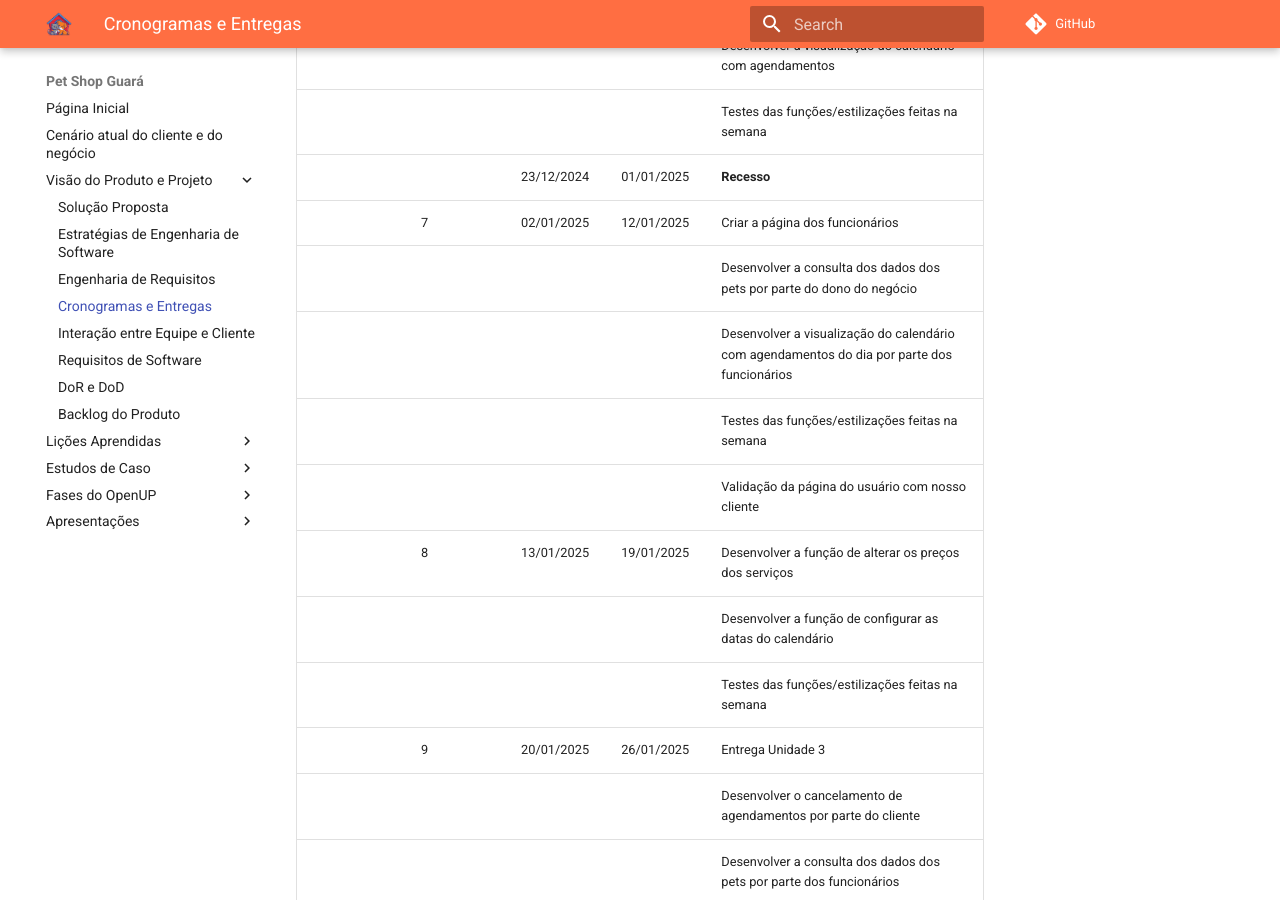
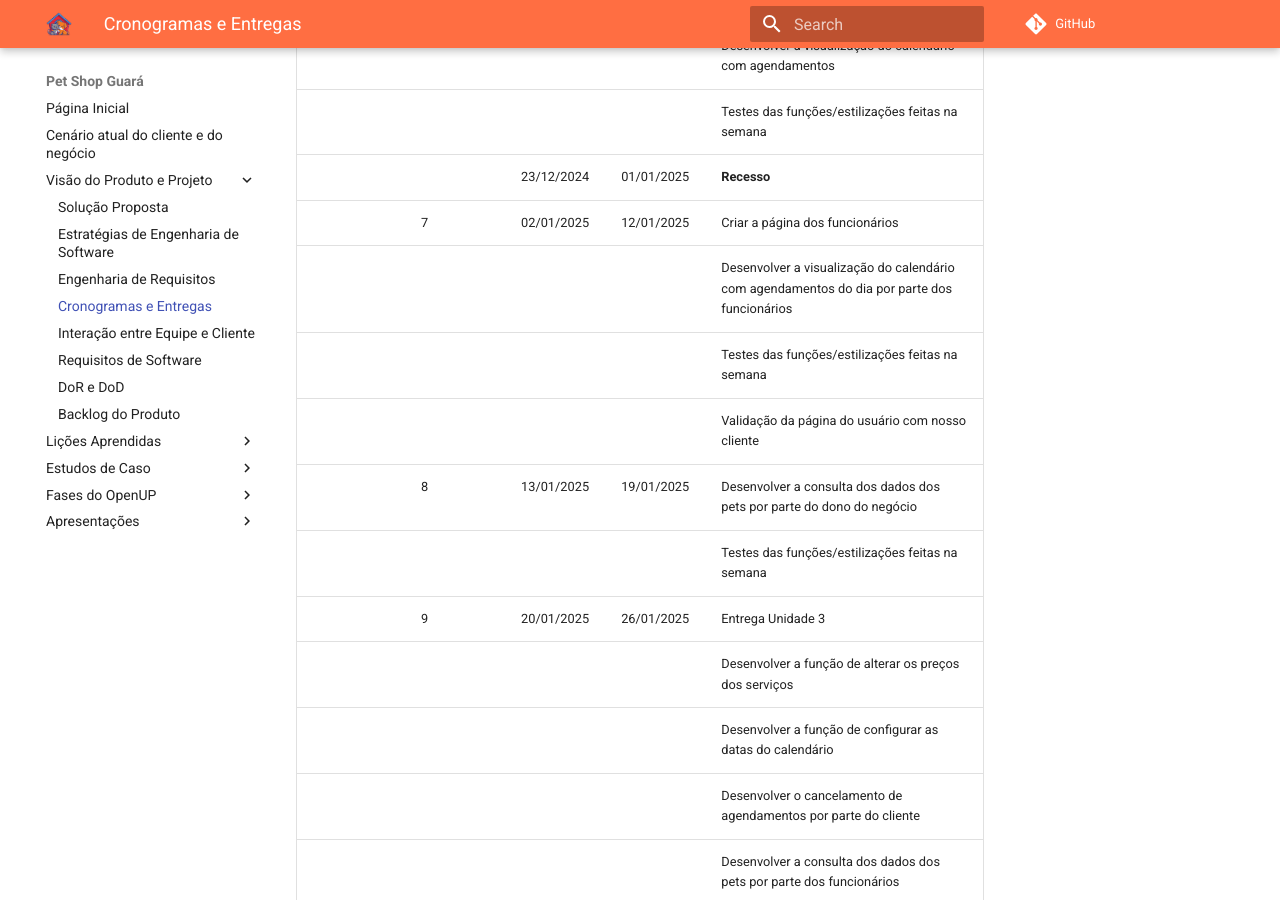
Before and after one commit to mdsreq-fga-unb/2024.2-T03-PetShopGuara, an MkDocs documentation site: the page built from docs/VisãoProduto/Cronograma.md, in a window 1280 px wide and 900 px high, scrolled down 1655 px. Built offline with MkDocs 1.6.1 and Material for MkDocs 9.7.7, drawn with Linux system fonts in a browser that asks for light colours; comment, search, counter and statistics services are not loaded.

```diff
--- a/docs/VisãoProduto/Cronograma.md
+++ b/docs/VisãoProduto/Cronograma.md
@@ -35,14 +35,14 @@
 |                     |        |               |               | Testes das funções/estilizações feitas na semana                                            |
 |                     |        | 23/12/2024    | 01/01/2025    | **Recesso**                                                                                  |
 |           | 7      | 02/01/2025    | 12/01/2025    | Criar a página dos funcionários                                                      |
-|                     |        |               |               | Desenvolver a consulta dos dados dos pets por parte do dono do negócio                                                     |
 |                     |        |               |               | Desenvolver a visualização do calendário com agendamentos do dia por parte dos funcionários                                                |
 |                     |        |               |               | Testes das funções/estilizações feitas na semana                                            |
 |                     |        |               |               | Validação da página do usuário com nosso cliente                                           |
-|           | 8      | 13/01/2025    | 19/01/2025    | Desenvolver a função de alterar os preços dos serviços                                                            |
-|                     |        |               |               | Desenvolver a função de configurar as datas do calendário                                                           |
+|           | 8      | 13/01/2025    | 19/01/2025    | Desenvolver a consulta dos dados dos pets por parte do dono do negócio                                                            |
 |                     |        |               |               | Testes das funções/estilizações feitas na semana                                            |
 |           | 9      | 20/01/2025    | 26/01/2025    | Entrega Unidade 3                           |
+|                     |        |               |               | Desenvolver a função de alterar os preços dos serviços                                                                    |
+|                     |        |               |               | Desenvolver a função de configurar as datas do calendário                                                           |
 |                     |        |               |               | Desenvolver o cancelamento de agendamentos por parte do cliente                                                                    |
 |                     |        |               |               | Desenvolver a consulta dos dados dos pets por parte dos funcionários                                                                    |
 |                     |        |               |               | Testes das funções/estilizações feitas na semana                                           |
```
